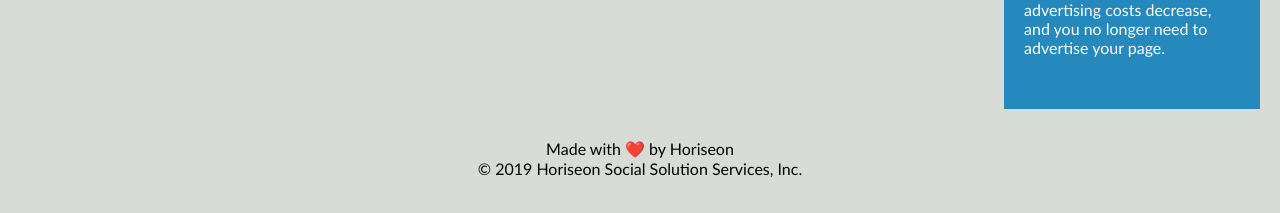
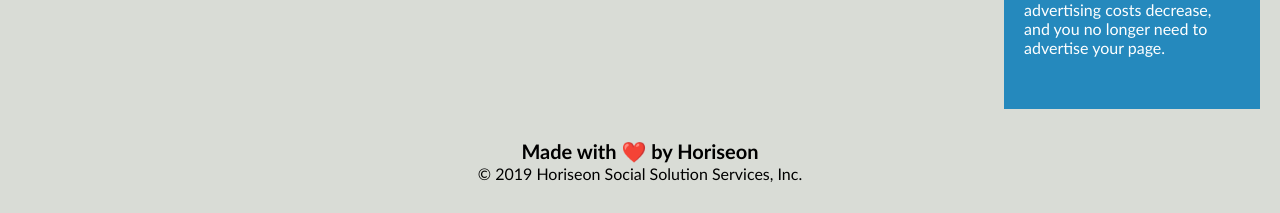
Before and after one commit to samersaemeldahr/Horiseon, a plain HTML site: page index.html in a window 1280 px wide. Shown: the part 2029-2242 px from the top of the page. Drawn offline with Linux system fonts and the light colour scheme.

Commit message:
Fix the footer

```diff
--- a/index.html
+++ b/index.html
@@ -94,7 +94,7 @@
 <!--Replaced <div> with <footer>-->
     <footer class="footer">
 
-        <p>Made with ❤️️ by Horiseon</p>
+        <h2>Made with ❤️️ by Horiseon</h2>
         <p>
             &copy; 2019 Horiseon Social Solution Services, Inc.
         </p>
```
